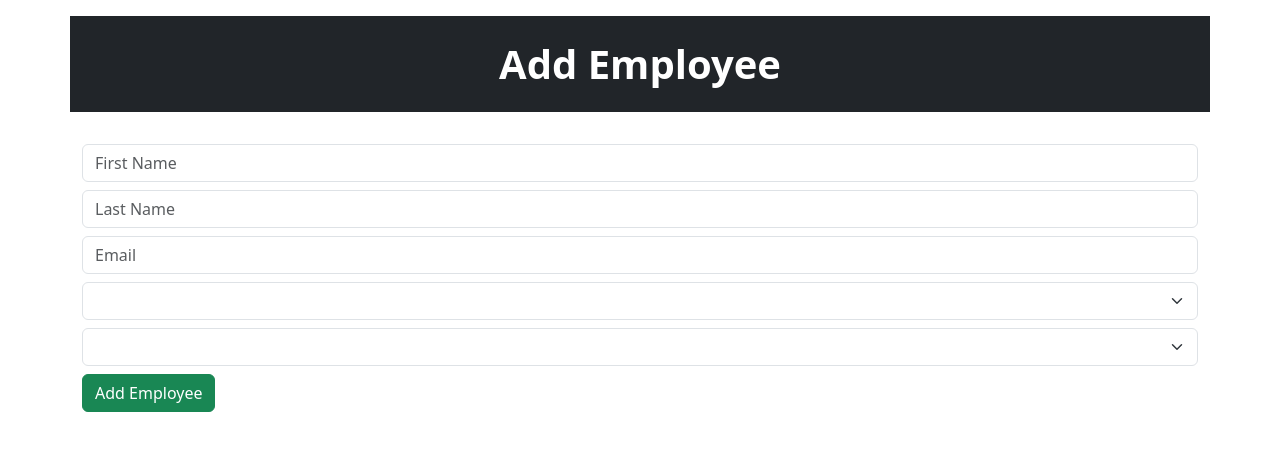
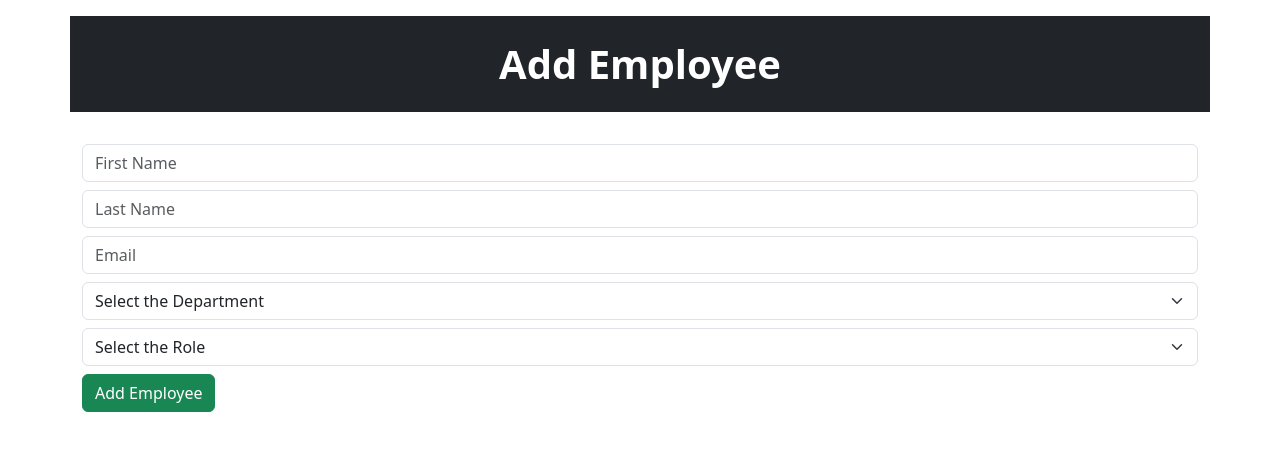
Before and after one commit to Lithira-Dilitha/employee-app-frontend, an Angular app: page / in a window 1280 px wide. Shown: the top 450 px of the page. Built offline with nearby package versions, Linux system fonts and the light colour scheme.

Commit message:
Add Alert to Add Employee

```diff
--- a/package.json
+++ b/package.json
@@ -20,6 +20,7 @@
     "@angular/router": "^17.3.0",
     "bootstrap": "^5.3.3",
     "rxjs": "~7.8.0",
+    "sweetalert2": "^11.12.3",
     "tslib": "^2.3.0",
     "zone.js": "~0.14.3"
   },
--- a/src/app/page/manage-emp/manage-emp.component.html
+++ b/src/app/page/manage-emp/manage-emp.component.html
@@ -9,18 +9,44 @@
 </div>
 <div class="mt-2">
     <select class="form-select" aria-label="Default select example" [(ngModel)] ="employeeobj.departmentId">
-        <option selected>Department</option>
-        <option value="1">One</option>
-        <option value="2">Two</option>
-        <option value="3">Three</option>
+        <option value="">Select the Department </option>
+        <option value="No Department">No Department</option>
+        <option value="Product Development">Product Development</option>
+        <option value="Project Management">Project Management</option>
+        <option value="Sales and Marketing">Sales and Marketing</option>
+        <option value="Customer Support">Customer Support</option>
+        <option value="Human Resources">Human Resources</option>
+        <option value="Finance and Accounting">Finance and Accounting</option>
+        <option value="IT and Infrastructure">IT and Infrastructure</option>
+        <option value="Legal and Compliance">Legal and Compliance</option>
+        <option value="Administration and Operations">Administration and Operations</option>
+        <option value="Product Management">Product Management</option>
       </select>
 </div>
 <div class="mt-2">
     <select class="form-select" aria-label="Default select example" [(ngModel)] ="employeeobj.roleId">
-        <option selected>Role</option>
-        <option value="1">One</option>
-        <option value="2">Two</option>
-        <option value="3">Three</option>
+        <option value="">Select the Role</option>
+        <option value="No Role">No Role</option>
+        <option value="Software Developer/Engineer">Software Developer/Engineer</option>
+        <option value="Quality Assurance (QA)">Quality Assurance (QA)</option>
+        <option value="User Experience (UX) Design">User Experience (UX) Design</option>
+        <option value="Research and Development (R&D)">Research and Development (R&D)</option>
+        <option value="Project Manager">Project Manager</option>
+        <option value="Sales Manager">Sales Manager</option>
+        <option value="Marketing Manager">Marketing Manager</option>
+        <option value="Technical Support Specialist">Technical Support Specialist</option>
+        <option value="Customer Support Representative">Customer Support Representative</option>
+        <option value="HR Manager">HR Manager</option>
+        <option value="Research and Development (R&D)">Research and Development (R&D)</option>
+        <option value="Chief Financial Officer (CFO)">Chief Financial Officer (CFO)</option>
+        <option value="Accountant">Accountant</option>
+        <option value="IT Manager">IT Manager</option>
+        <option value="IT Support Specialist">IT Support Specialist</option>
+        <option value="Legal Counsel">Legal Counsel</option>
+        <option value="Office Manager">Office Manager</option>
+        <option value="Administrative Assistant">Administrative Assistant</option>
+        <option value="Product Manager">Product Manager</option>
+        <option value="Product Analyst">Product Analyst</option>
       </select>
 </div>
 <div class="mt-2">
--- a/src/app/page/manage-emp/manage-emp.component.ts
+++ b/src/app/page/manage-emp/manage-emp.component.ts
@@ -2,6 +2,7 @@ import { CommonModule } from '@angular/common';
 import { HttpClient, HttpClientModule } from '@angular/common/http';
 import { Component } from '@angular/core';
 import { FormsModule } from '@angular/forms';
+import Swal from 'sweetalert2';
 
 @Component({
   selector: 'app-manage-emp',
@@ -24,8 +25,11 @@ export class ManageEmpComponent {
 
     this.http.post("http://localhost:8080/emp-controller/employee",this.employeeobj).subscribe(
       (data)=>{
-        console.log(data);
-
+        Swal.fire({
+          title: "Employee Added !",
+          text: "You clicked the button!",
+          icon: "success"
+        });
       }
     )
   }
```
Also changed, not shown: 1 other file (tests, documents, lock files or other folders).
